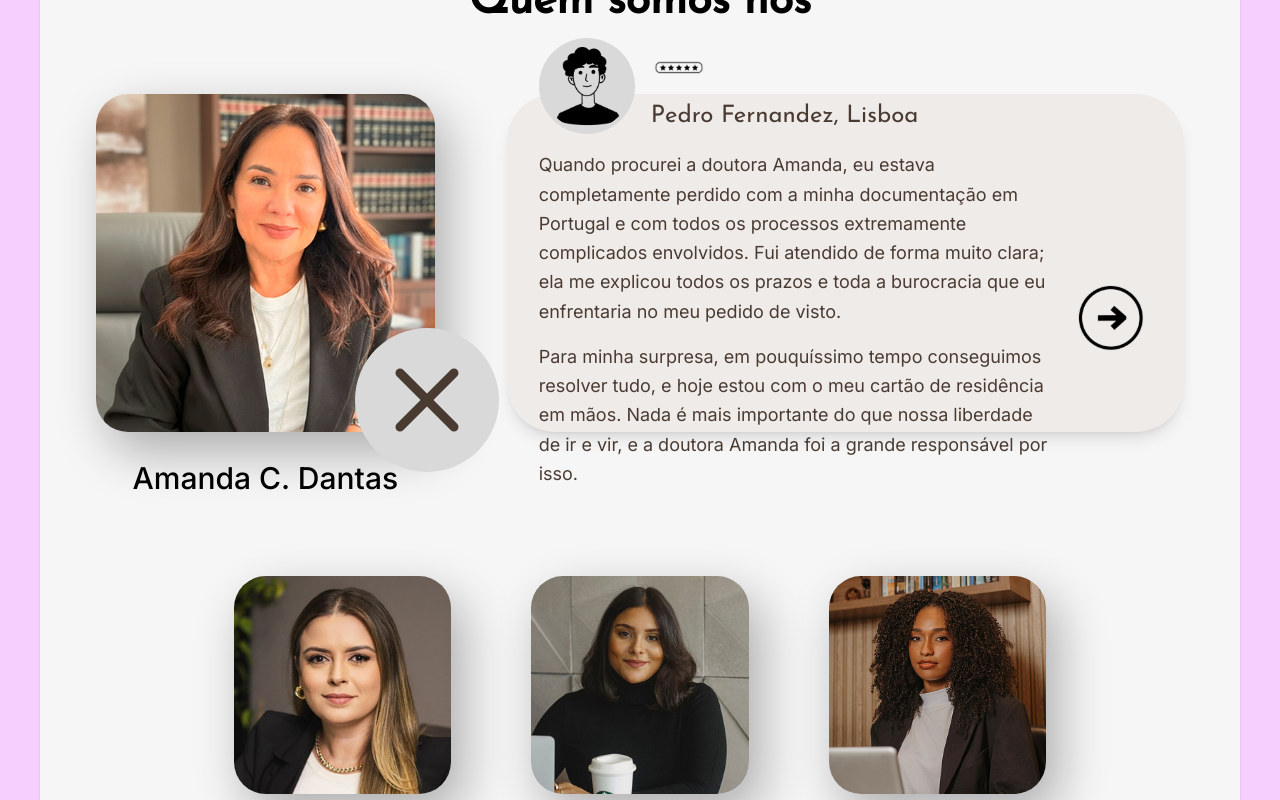
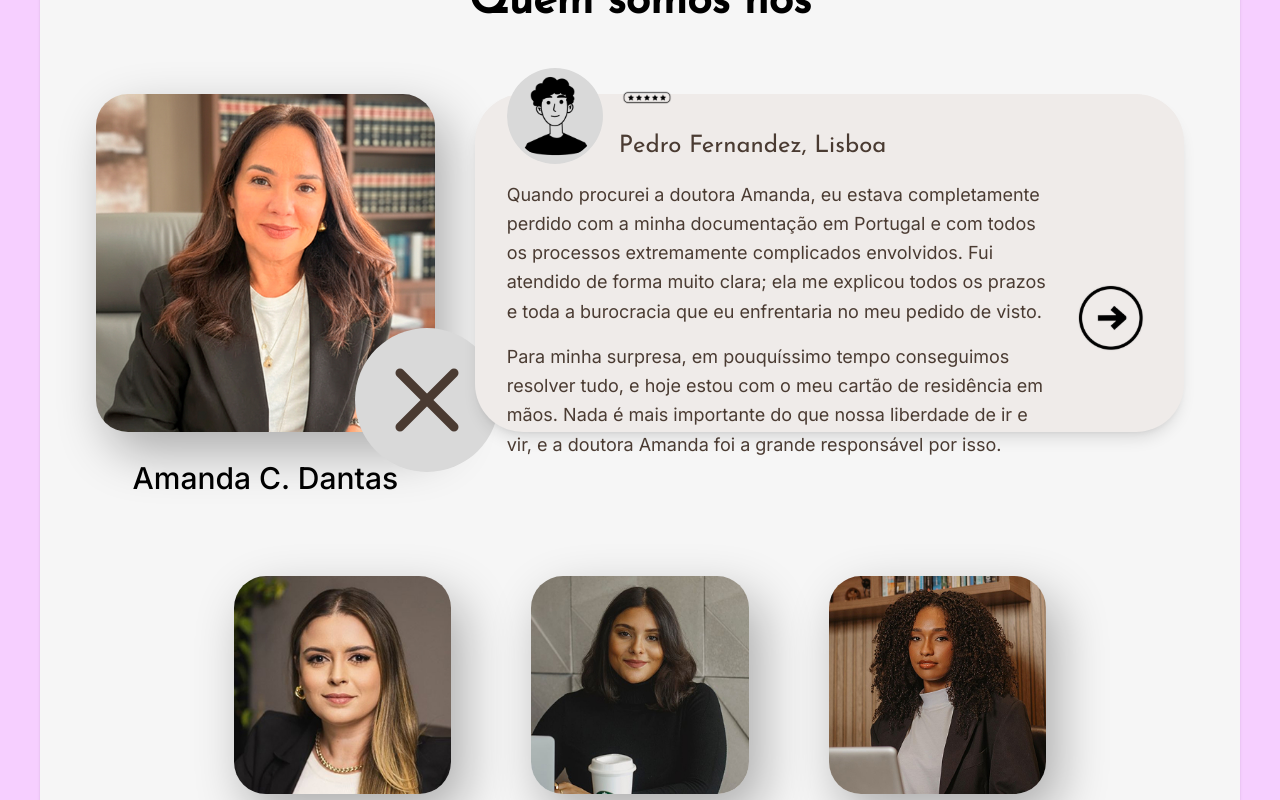
Before and after one commit to mateusabreucn/nacionalidade-portuguesa, a Next.js app: page / in a window 1280 px wide. Both pictures are taken after a click on the element 426 px from the left and 1214 px from the top of the page. Shown: the part 814-1614 px from the top of the page. Built offline with nearby package versions, Linux system fonts and the light colour scheme.

Commit message:
fix: posição modal

```diff
--- a/app/Equipa.tsx
+++ b/app/Equipa.tsx
@@ -122,7 +122,9 @@ export default function Equipa() {
 
           <div
             className={`
-              absolute inset-0 z-20
+              absolute
+              inset-0
+              -left-8
               transition-all duration-500 ease-in-out
               ${
                 showModal
```
